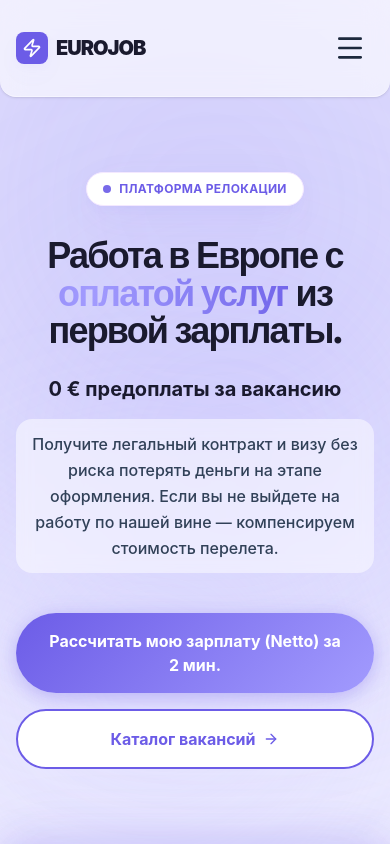
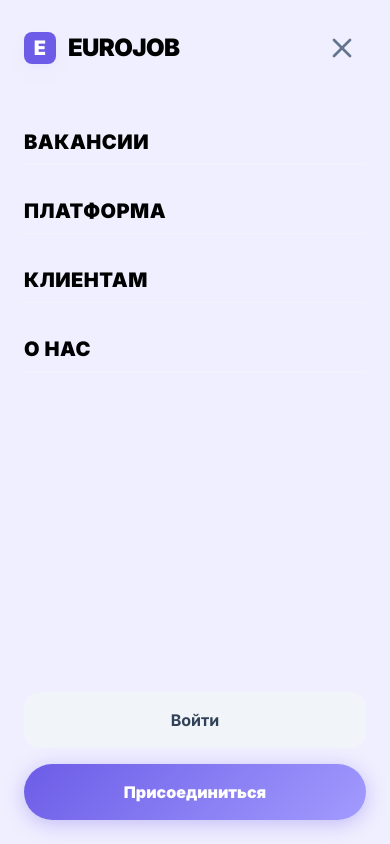
Before and after one commit to prismacode/eurojob, a React (Vite) app: page / in a window 390 px wide. Both pictures are taken after a click on the button 350 px from the left and 48 px from the top of the page. Shown: the top 844 px of the page. Built offline with nearby package versions, Linux system fonts and the light colour scheme.

Commit message:
Final mobile menu fixes: resolve portal syntax error, enforce solid background, and prevent overlapping icons

```diff
--- a/src/components/MobileMenu.jsx
+++ b/src/components/MobileMenu.jsx
@@ -27,15 +27,18 @@
 
     return (
         <div className="lg:hidden">
+            {!isOpen && (
                 <button
                     onClick={() => setIsOpen(true)}
                     className="p-2 text-slate-800 hover:text-black transition-colors"
                 >
                     <Menu className="w-8 h-8" />
                 </button>
+            )}
 
+            {createPortal(
                 <AnimatePresence>
-                {isOpen ? createPortal(
+                    {isOpen && (
                         <motion.div
                             key="mobile-menu"
                             initial={{ opacity: 0, scale: 0.95 }}
@@ -43,6 +46,7 @@
                             exit={{ opacity: 0, scale: 0.95 }}
                             transition={{ duration: 0.2 }}
                             className="fixed inset-0 z-[99999] bg-[#f0efff] flex flex-col p-6 overflow-y-auto"
+                            style={{ backgroundColor: '#f0efff', opacity: 1 }}
                         >
                             <div className="flex justify-between items-center mb-12">
                                 <Link to="/" className="flex items-center gap-3" onClick={() => setIsOpen(false)}>
@@ -85,10 +89,11 @@
                                     </>
                                 )}
                             </div>
-                    </motion.div>,
+                        </motion.div>
+                    )}
+                </AnimatePresence>,
                 document.body
-                ) : null}
-            </AnimatePresence>
+            )}
         </div>
     );
 }
```
Lines whose indentation alone changed are shown as unchanged.
